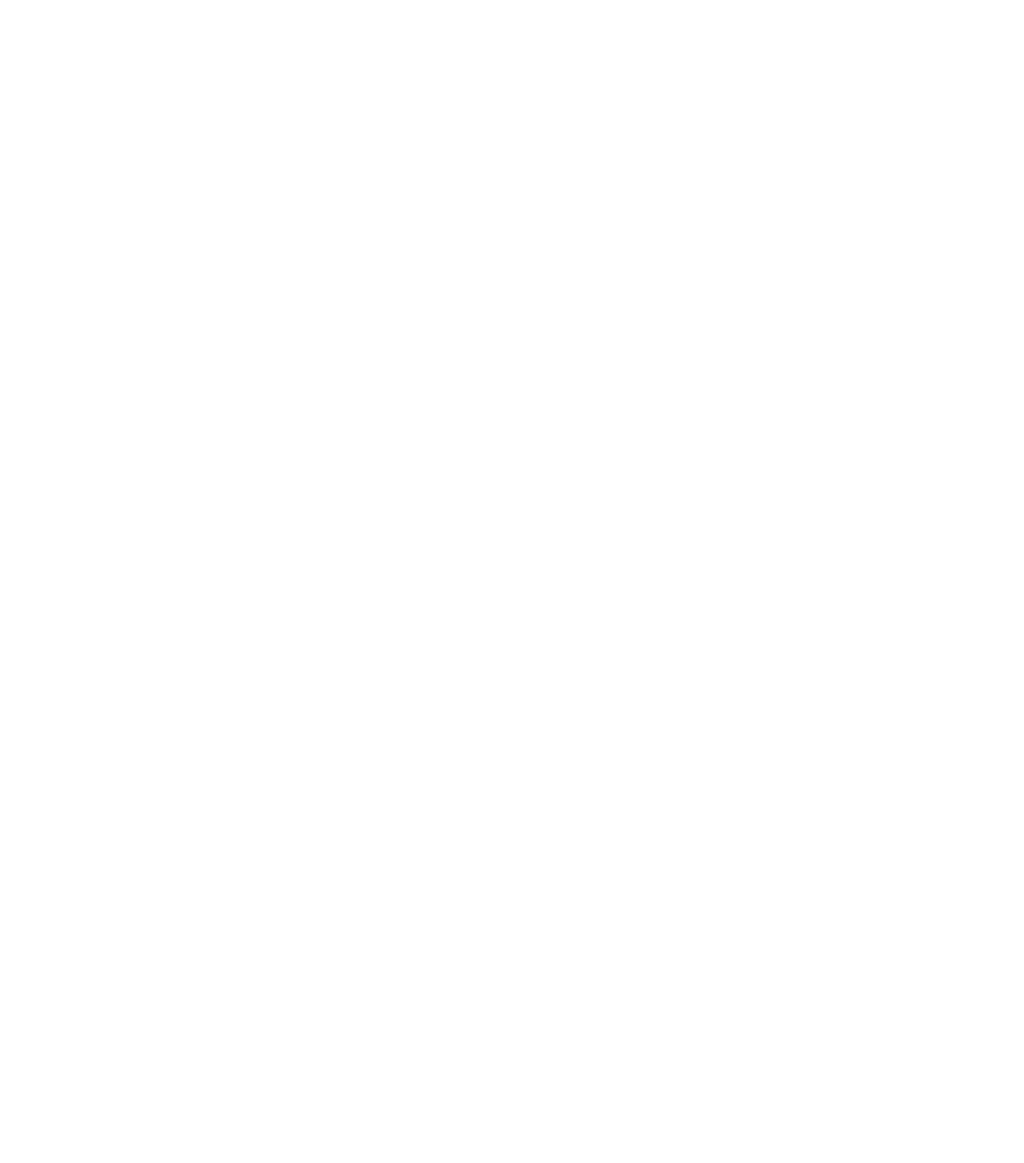
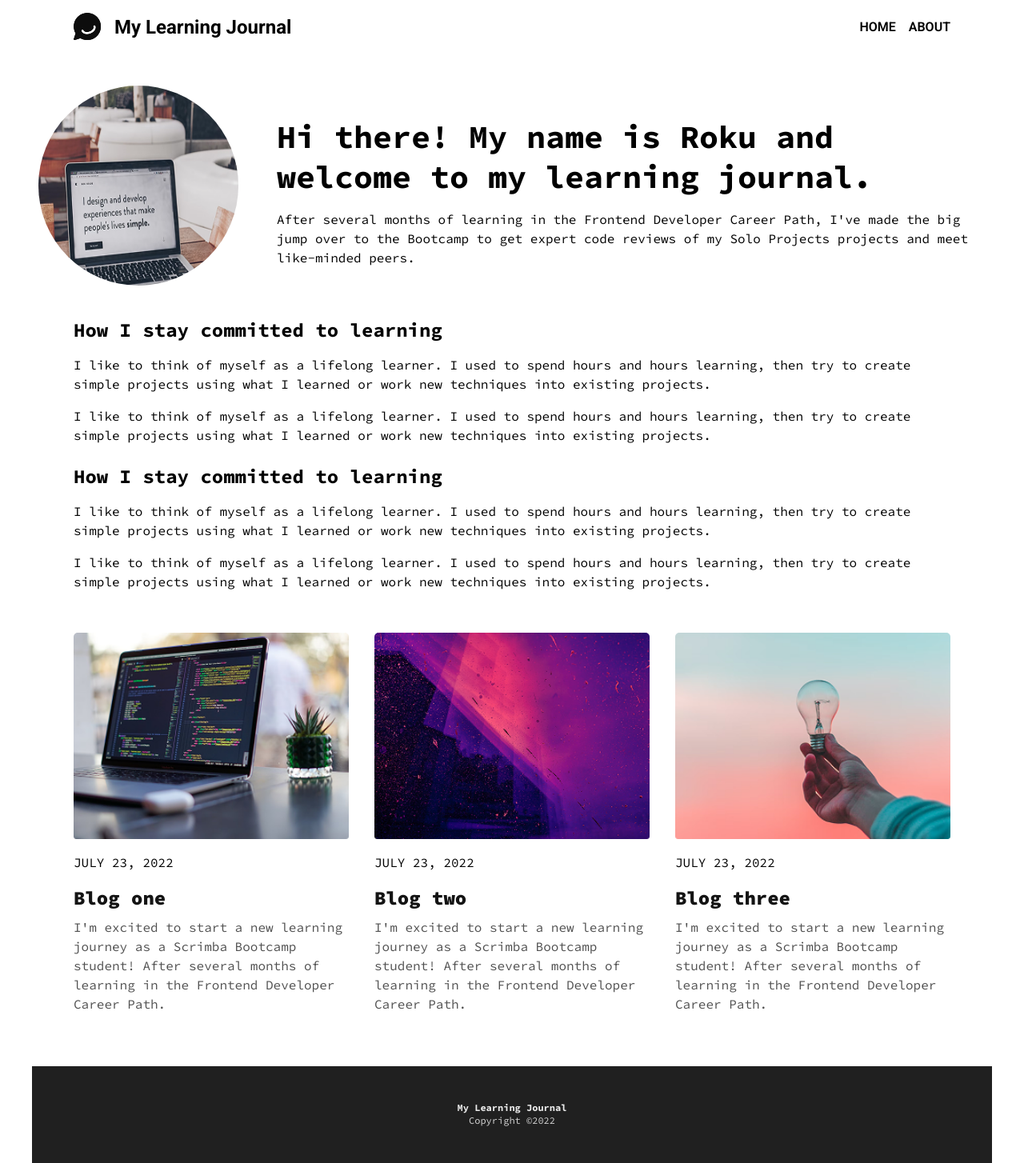
Before and after one commit to danchaud-vincent/learning-journal_project, a plain HTML site: page about.html in a window 1280 px wide. Shown: the whole page at 80% size. Before the commit the page ends 800 px from the top, so only its background shows below. Drawn offline with Linux system fonts and the light colour scheme.

Commit message:
create about html and css

```diff
--- a/about.html
+++ b/about.html
@@ -0,0 +1,115 @@
+<!DOCTYPE html>
+<html>
+    <head>
+        <!-- VIEWPORT -->
+        <meta name="viewport" content="width=device-width, initial-scale=1.0" />
+
+        <!-- GOOGLE FONT : Roboto & Source Code pro -->
+        <link rel="preconnect" href="https://fonts.googleapis.com">
+        <link rel="preconnect" href="https://fonts.gstatic.com" crossorigin>
+        <link href="https://fonts.googleapis.com/css2?family=Roboto:ital,wght@0,100..900;1,100..900&family=Source+Code+Pro:ital,wght@0,200..900;1,200..900&display=swap" rel="stylesheet">
+
+        <!-- FONT AWESOME -->
+        <link rel="stylesheet" href="https://cdnjs.cloudflare.com/ajax/libs/font-awesome/6.7.2/css/all.min.css" integrity="sha512-Evv84Mr4kqVGRNSgIGL/F/aIDqQb7xQ2vcrdIwxfjThSH8CSR7PBEakCr51Ck+w+/U6swU2Im1vVX0SVk9ABhg==" crossorigin="anonymous" referrerpolicy="no-referrer" />
+
+        <!-- STYLESHEET -->
+        <link rel="stylesheet" href="css/index.css">
+    </head>
+    <body>
+        <header class="wrapper container">
+            <div class="header-title">
+                <img src="images/logo.png" alt="logo">
+                <h2>My Learning Journal</h2>
+            </div>
+
+            <nav class="header-nav">
+                <ul class="header-nav-ul">
+                    <li><a class="nav-link" href="index.html">HOME</a></li>
+                    <li><a class="nav-link" href="about.html">ABOUT</a></li>
+                </ul>
+            </nav>
+
+            <button class="btn-open-sidebar" id="sidebarBtn"><i class="fa-solid fa-bars"></i></button>
+
+            <nav class="header-sidebar-small-screen hidden">
+                <h2 class="nav-sidebar-title">MENU</h2>
+                <button class="btn-close-sidebar light" id="closeSidebarBtn"><i class="fa-solid fa-xmark"></i></button>
+                <ul class="header-sidebar-ul">
+                    <li><a class="nav-link-sidebar" href="index.html">HOME</a></li>
+                    <li><a class="nav-link-sidebar" href="about.html">ABOUT</a></li>
+                </ul>
+            </nav>
+
+        </header>
+
+        <main class="wrapper">
+            <section class="about-hero-section">
+                <img class="about-hero-img" src="images/blog-image-02.png" alt="panorama of the pyrenean mountains with fields in the foreground">
+                <div class="about-hero-content">
+                    <h1>Hi there! My name is Roku and welcome to my learning journal.</h1>
+                    <p>After several months of learning in the Frontend Developer Career Path, I've made the big jump over to the Bootcamp to get expert code reviews of my Solo Projects projects and meet like-minded peers.</p>
+                </div>
+            </section>
+
+            <section class="about-details-section container">
+
+                <div class="about-details">
+                    <h2>How I stay committed to learning</h2>
+                    <p>I like to think of myself as a lifelong learner. I used to spend hours and hours learning, then try to create simple projects using what I learned or work new techniques into existing projects.</p>
+                    <p>I like to think of myself as a lifelong learner. I used to spend hours and hours learning, then try to create simple projects using what I learned or work new techniques into existing projects.</p>
+                </div>
+
+                <div class="about-details">
+                    <h2>How I stay committed to learning</h2>
+                    <p>I like to think of myself as a lifelong learner. I used to spend hours and hours learning, then try to create simple projects using what I learned or work new techniques into existing projects.</p>
+                    <p>I like to think of myself as a lifelong learner. I used to spend hours and hours learning, then try to create simple projects using what I learned or work new techniques into existing projects.</p>
+                </div>
+
+            </section>
+
+            <section class="articles-section container">
+                <a class="article-link" href="#" aria-label="Read blog one">
+                    <article>
+                        <img class="article-img" src="images/blog-image-06.png" alt="A laptop on a desk with a green plant to its right.">
+                        <div class="article-content">
+                            <p><time datetime="2022-07-23">JULY 23, 2022</time></p>
+                            <h2 class="article-title">Blog one</h2>
+                            <p class="article-p">I'm excited to start a new learning journey as a Scrimba Bootcamp student! After several months of learning in the Frontend Developer Career Path.</p>
+                        </div>
+                    </article>
+                </a>
+
+                <a class="article-link" href="#" aria-label="Read blog two">
+                    <article>
+                        <img class="article-img" src="images/blog-image-05.png" alt="A modern painting with dark and purple colors.">
+                        <div class="article-content">
+                            <p><time datetime="2022-07-23">JULY 23, 2022</time></p>
+                            <h2 class="article-title">Blog two</h2>
+                            <p class="article-p">I'm excited to start a new learning journey as a Scrimba Bootcamp student! After several months of learning in the Frontend Developer Career Path.</p>
+                        </div>
+                    </article>
+                </a>
+
+                <a class="article-link" href="#" aria-label="Read blog three">
+                    <article>
+                        <img class="article-img" src="images/blog-image-04.png" alt="A hand holding a lightbulb.">
+                        <div class="article-content">
+                            <p><time datetime="2022-07-23">JULY 23, 2022</time></p>
+                            <h2 class="article-title">Blog three</h2>
+                            <p class="article-p">I'm excited to start a new learning journey as a Scrimba Bootcamp student! After several months of learning in the Frontend Developer Career Path.</p>
+                        </div>
+                    </article>
+                </a>
+
+            </section>
+
+        </main>
+
+        <footer class="wrapper">
+            <h3 class="footer-title">My Learning Journal</h3>
+            <p class="footer-p">Copyright ©2022</p>
+        </footer>
+
+        <script src="index.js"></script>
+    </body>
+</html>
--- a/css/index.css
+++ b/css/index.css
@@ -109,6 +109,26 @@ footer{
     padding: 2.75em 0;
 }
 
+
+.about-hero-section{
+    margin: 2.5em 0;
+    padding: 0 0.5em;
+    display: flex;
+    flex-direction: column;
+    align-items: center;
+    text-align: center;
+}
+
+.about-details{
+    margin-bottom: 1.5em;
+}
+
+
+.about-details p{
+    margin: 1em 0;
+}
+
+
 /* BUTTONS */
 .btn-open-sidebar, .btn-close-sidebar{
     border: none;
@@ -154,6 +174,7 @@ a{
 
 .nav-link{
     color: var(--black);
+    font-weight: 600;
 }
 
 .nav-link:hover, .nav-link:focus, .nav-link:active{
@@ -240,15 +261,19 @@ p{
 }
 
 /*  IMAGES  */
-.hero-img, .article-img{
+.article-img{
     width: 100%;
     display: block;
 }
-
 .article-img{
     margin-bottom: 9px;
 }
 
+.about-hero-img{
+    border-radius: 50%;
+    width: 250px;
+    height: 250px;
+}
 
 
 /******* MEDIA QUERIES *******/
@@ -272,6 +297,16 @@ p{
         grid-template-columns: 1fr 1fr;
     }
 
+    .about-hero-section{
+        display: flex;
+        flex-direction: row;
+        align-items: center;
+        text-align: start;
+        justify-content: space-between;
+        gap: 3em;
+    }
+
+
     h1{
         font-size: var(--fs-title);
         margin: 0.4em 0; /* 16px -> 40px to 16px*/
```
Also changed, not shown: index.html (+4 -4 lines), images/pyrenees.jpg (added).
